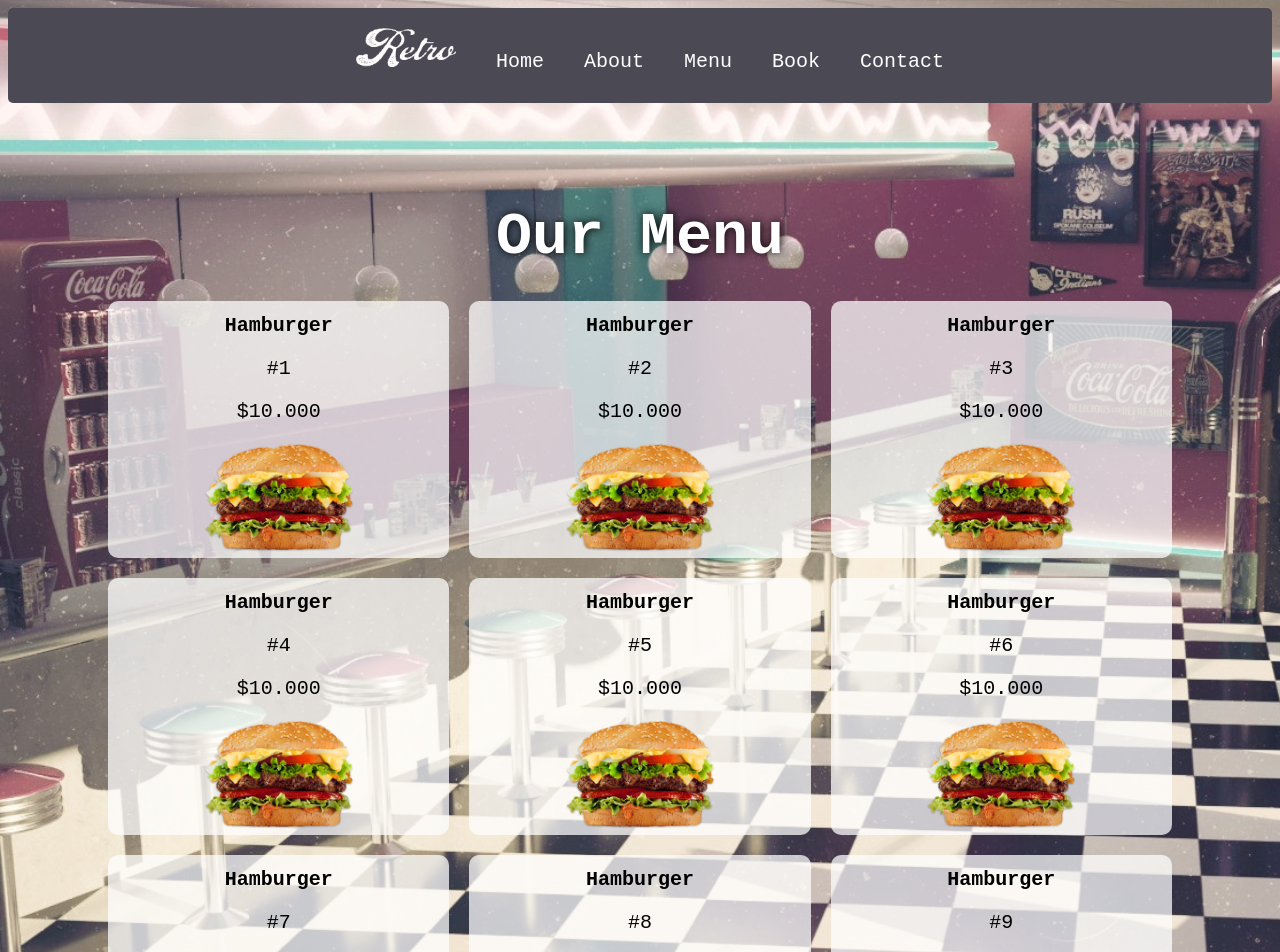
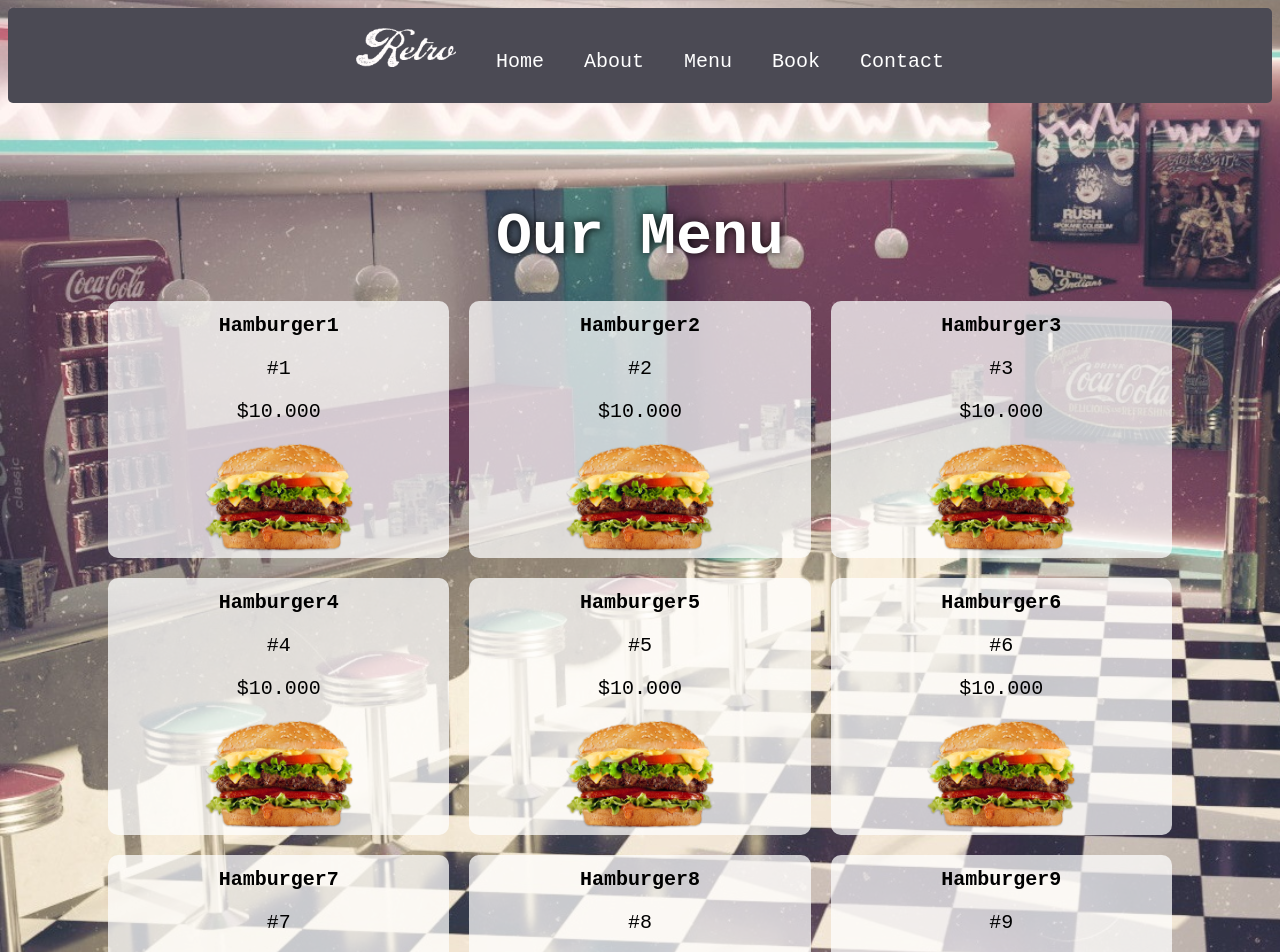
Before and after one commit to darioavila2022/react-restaurant-app, a React (Create React App) app: page /menu in a window 1280 px wide. Shown: the top 952 px of the page. Built offline with nearby package versions, Linux system fonts and the light colour scheme.

Commit message:
Minor Form component adjustments

```diff
--- a/src/components/book/form/Form.js
+++ b/src/components/book/form/Form.js
@@ -12,9 +12,8 @@ const Form = () => {
   const [details, setDetails] = useState({
     name: "",
     email: "",
-    address: "",
+    phone: "",
     peopleNumber: "",
-    phone: "",
     reservationTime: "",
     comments: "",
   })
@@ -59,8 +58,8 @@ const Form = () => {
         <input type="text" name="name" onChange={handleChange} />
         <p>Email:</p>
         <input type="email" name="email" onChange={handleChange} />
-        <p>Address:</p>
-        <input type="text" name="address" onChange={handleChange} />
+        <p>Phone Number:</p>
+        <input type="tel" name="phone" onChange={handleChange} />
         <p>Table for:</p>
         <select name="peopleNumber" onChange={handleChange}>
           <option value="1">1 Person</option>
@@ -68,8 +67,6 @@ const Form = () => {
           <option value="3">3 People</option>
           <option value="4">4 People</option>
         </select>
-        <p>Phone Number:</p>
-        <input type="tel" name="phone" onChange={handleChange} />
         <p>Time and Date of reservation:</p>
         <input type="datetime-local" name="reservationTime" onChange={handleChange} />
         <p>Additional Comments:</p>
--- a/src/components/contact/Contact.js
+++ b/src/components/contact/Contact.js
@@ -64,10 +64,6 @@ function Contact() {
         <p>Comment:</p>
         <textarea type="text" name="comment" onChange={handleChange} />
         <button type="submit" className="submit-btn">Submit</button>
-        {/* <h2>Contact Details:</h2>
-                <p>80/A, Tubular Boulevard, New York, United States</p>
-                <p>+600600800900</p>
-                <p>retro-restaurant@mailbox.com</p> */}
       </form>
     </div>
   )
--- /dev/null
+++ b/src/components/menu/Filter.js
@@ -0,0 +1 @@
+import Products from "./Products";
--- a/src/components/menu/Menu.js
+++ b/src/components/menu/Menu.js
@@ -1,62 +1,63 @@
-import React from "react";
+import React, { useState } from "react";
 import Products from './Products'
 import './menu.css'
 
 function Menu() {
+
     return (
         <div>
             <h1 className='menu-title'>Our Menu</h1>
             <div className="menu-container">
                 <Products
-                    name="Hamburger"
+                    name="Hamburger1"
                     description="#1"
                     price="$10.000"
                     image={require('../../images/hamburger-img.png')}
                 />
                 <Products
-                    name="Hamburger"
+                    name="Hamburger2"
                     description="#2"
                     price="$10.000"
                     image={require('../../images/hamburger-img.png')}
                 />
                 <Products
-                    name="Hamburger"
+                    name="Hamburger3"
                     description="#3"
                     price="$10.000"
                     image={require('../../images/hamburger-img.png')}
                 />
                 <Products
-                    name="Hamburger"
+                    name="Hamburger4"
                     description="#4"
                     price="$10.000"
                     image={require('../../images/hamburger-img.png')}
                 />
                 <Products
-                    name="Hamburger"
+                    name="Hamburger5"
                     description="#5"
                     price="$10.000"
                     image={require('../../images/hamburger-img.png')}
                 />
                 <Products
-                    name="Hamburger"
+                    name="Hamburger6"
                     description="#6"
                     price="$10.000"
                     image={require('../../images/hamburger-img.png')}
                 />
                 <Products
-                    name="Hamburger"
+                    name="Hamburger7"
                     description="#7"
                     price="$10.000"
                     image={require('../../images/hamburger-img.png')}
                 />
                 <Products
-                    name="Hamburger"
+                    name="Hamburger8"
                     description="#8"
                     price="$10.000"
                     image={require('../../images/hamburger-img.png')}
                 />
-                            <Products
-                    name="Hamburger"
+                <Products
+                    name="Hamburger9"
                     description="#9"
                     price="$10.000"
                     image={require('../../images/hamburger-img.png')}
```
